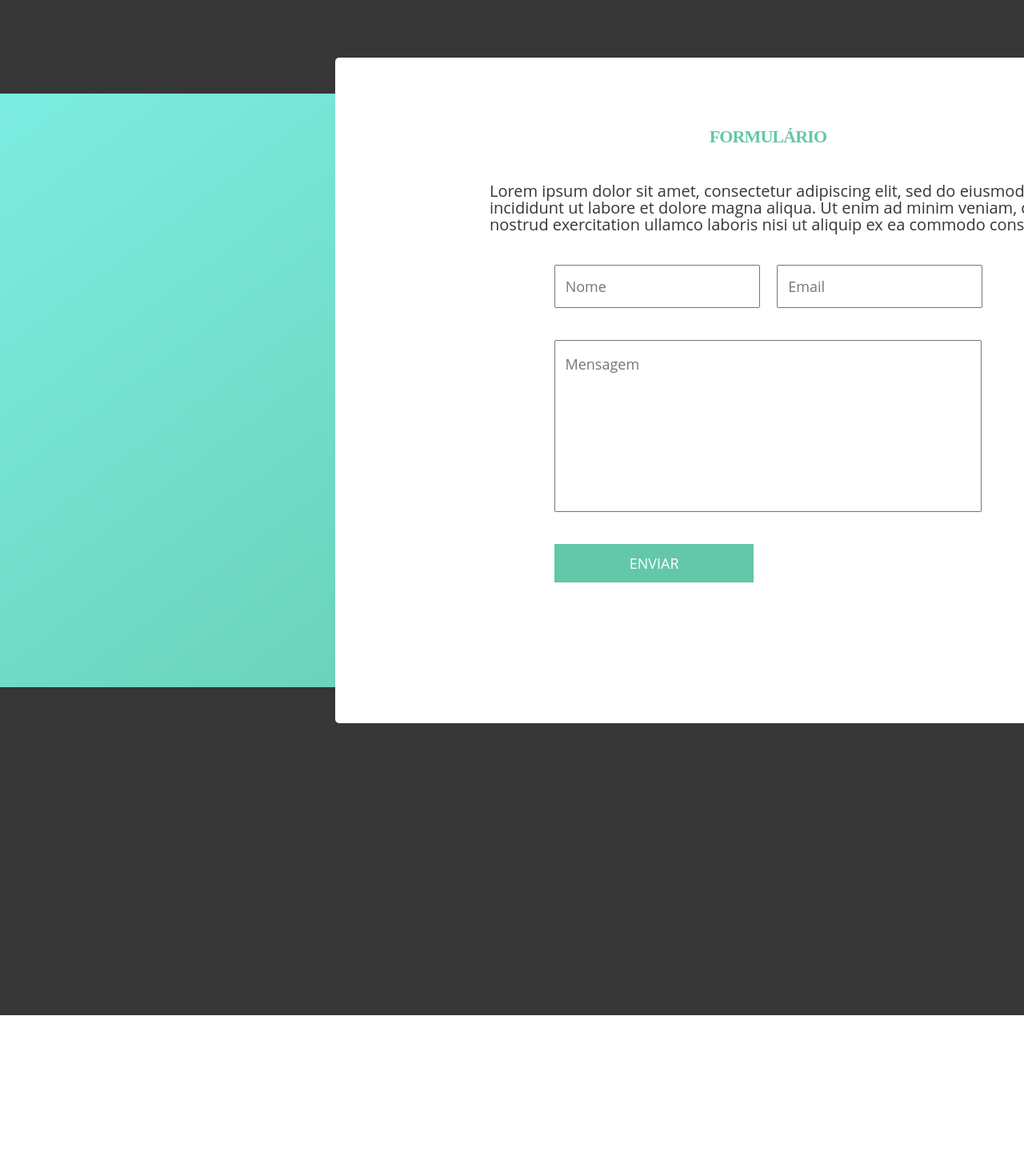
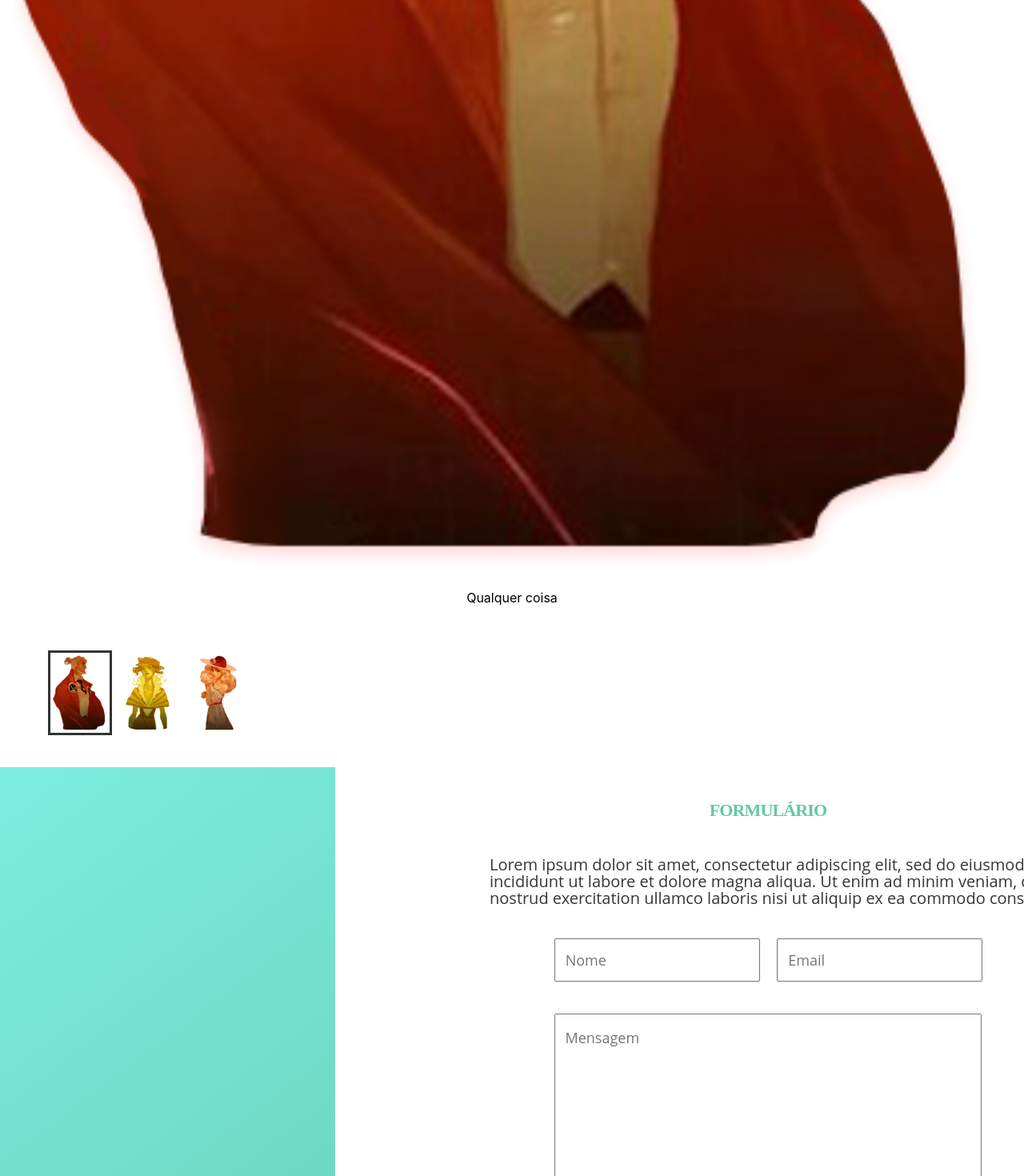
Before and after one commit to leocrispim/SorocabacomLandingPage, a React (Create React App) app: page / in a window 1280 px wide. Shown: the part 2110-3580 px from the top of the page at 80% size. Before the commit the page ends 3379 px from the top, so only its background shows below. Built offline with nearby package versions, Linux system fonts and the light colour scheme.

Commit message:
Refatoramento segundo container, add scroll e carousel

```diff
--- a/package.json
+++ b/package.json
@@ -8,7 +8,9 @@
     "@testing-library/user-event": "^12.6.0",
     "react": "^17.0.1",
     "react-dom": "^17.0.1",
+    "react-responsive-carousel": "^3.2.11",
     "react-scripts": "4.0.1",
+    "react-scroll": "^1.8.1",
     "styled-components": "^5.2.1",
     "web-vitals": "^0.2.4"
   },
@@ -35,5 +37,8 @@
       "last 1 firefox version",
       "last 1 safari version"
     ]
+  },
+  "devDependencies": {
+    "css-loader": "^5.0.1"
   }
 }
--- a/src/App.js
+++ b/src/App.js
@@ -11,6 +11,9 @@ import MidLeftFeather from './Images/Feather-midleft.png';
 import ArrowUp from './Images/transparent-uparrow.png'
 import ArrowLeft from './Images/left-arrow.png'
 import ArrowRight from './Images/right-arrow.png'
+import "react-responsive-carousel/lib/styles/carousel.min.css";
+import { Carousel } from 'react-responsive-carousel';
+import { Link, animateScroll as scroll } from "react-scroll";
 
 class App extends Component {
   constructor(props) {
@@ -39,7 +42,7 @@ class App extends Component {
 
     return (
     <>
-       <SC.FirstContainer>
+       <SC.FirstContainer id="section1">
         <SC.Header>
           <SC.HeaderLogo src={GiantGamesLogo}/>
           SUPERGIANTGAMES
@@ -57,7 +60,24 @@ class App extends Component {
         </SC.GameCardContainer>
       </SC.FirstContainer>
 
-      <SC.SecondContainer>
+      <Carousel showArrows={true} renderIndicator={false}>
+        <div>
+          <img src={Grant}/>
+          <p className="Legend">Qualquer coisa</p>
+        </div>
+
+        <div>
+          <img src={Red}/>
+          <p className="Legend">Algo ai</p>
+        </div>
+
+        <div>
+          <img src={Sybil}/>
+          <p className="Legend">Hue hue</p>
+        </div>
+      </Carousel>
+
+      {/* <SC.SecondContainer>
         <SC.CharacterSwitchArrow>
           <SC.SwitchArrowIcon src={ArrowLeft}/>
         </SC.CharacterSwitchArrow>
@@ -86,7 +106,7 @@ class App extends Component {
         <SC.CharacterSwitchArrow2>
           <SC.SwitchArrowIcon src={ArrowRight}/>
         </SC.CharacterSwitchArrow2>
-      </SC.SecondContainer>
+      </SC.SecondContainer> */}
 
       <SC.ThirdContainer>
         <SC.FormWhiteBox>
@@ -107,9 +127,18 @@ class App extends Component {
       </SC.ThirdContainer>
 
       <SC.Footer>
-        <SC.GoTopButton>
-          <SC.GoTopIcon src={ArrowUp}/>
-        </SC.GoTopButton>
+        <Link
+            activeClass="active"
+            to="section1"
+            spy={true}
+            smooth={true}
+            offset={-70}
+            duration={500}
+        >
+          <SC.GoTopButton>
+            <SC.GoTopIcon src={ArrowUp}/>
+          </SC.GoTopButton>
+        </Link>
       </SC.Footer>
     </>
     );
--- a/src/Styled.js
+++ b/src/Styled.js
@@ -1,4 +1,4 @@
-import styled from 'styled-components'
+import styled, { keyframes } from 'styled-components'
 import { createGlobalStyle } from 'styled-components';
 import FirstBackground from './Images/FirstBG.png';
 import CardBackground from './Images/CardBackground.svg';
```
Also changed, not shown: 2 other files (tests, documents, lock files or other folders).
